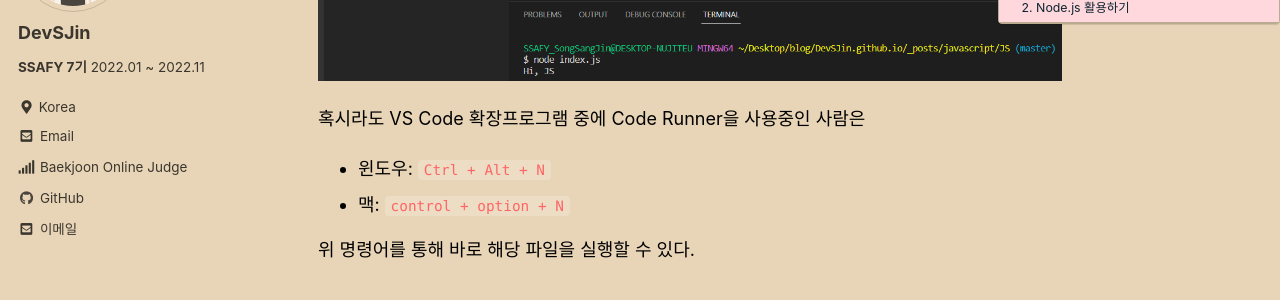
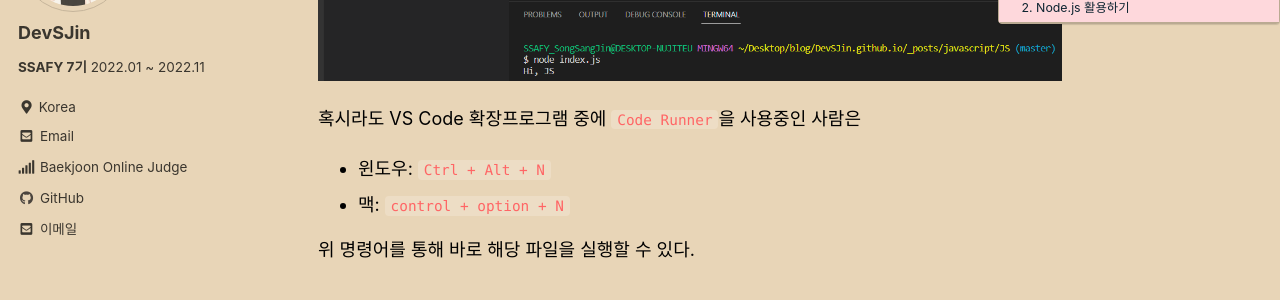
Before and after one commit to DevSJin/DevSJin.github.io, a Jekyll site: the page built from _posts/javascript/2022-12-30-자바스크립트의 기본적인 사용(1).md, in a window 1280 px wide and 900 px high, scrolled down 2149 px. Shown: the part 152-452 px from the top of the window. Built offline with Jekyll 4.4.1, drawn with Linux system fonts in a browser that asks for light colours; cached includes are drawn as plain includes; comment, search, counter and statistics services are not loaded.

Commit message:
오탈자 수정

```diff
--- a/_posts/javascript/2022-12-30-자바스크립트의 기본적인 사용(1).md
+++ b/_posts/javascript/2022-12-30-자바스크립트의 기본적인 사용(1).md
@@ -73,7 +73,7 @@ toc_sticky: true
 
 ![image-20221231121847417](../../assets/images/image-20221231121847417.png)
 
-혹시라도 VS Code 확장프로그램 중에 Code Runner을 사용중인 사람은
+혹시라도 VS Code 확장프로그램 중에 `Code Runner`을 사용중인 사람은
 
 - 윈도우: `Ctrl + Alt + N`
 - 맥: `control + option + N`
```
